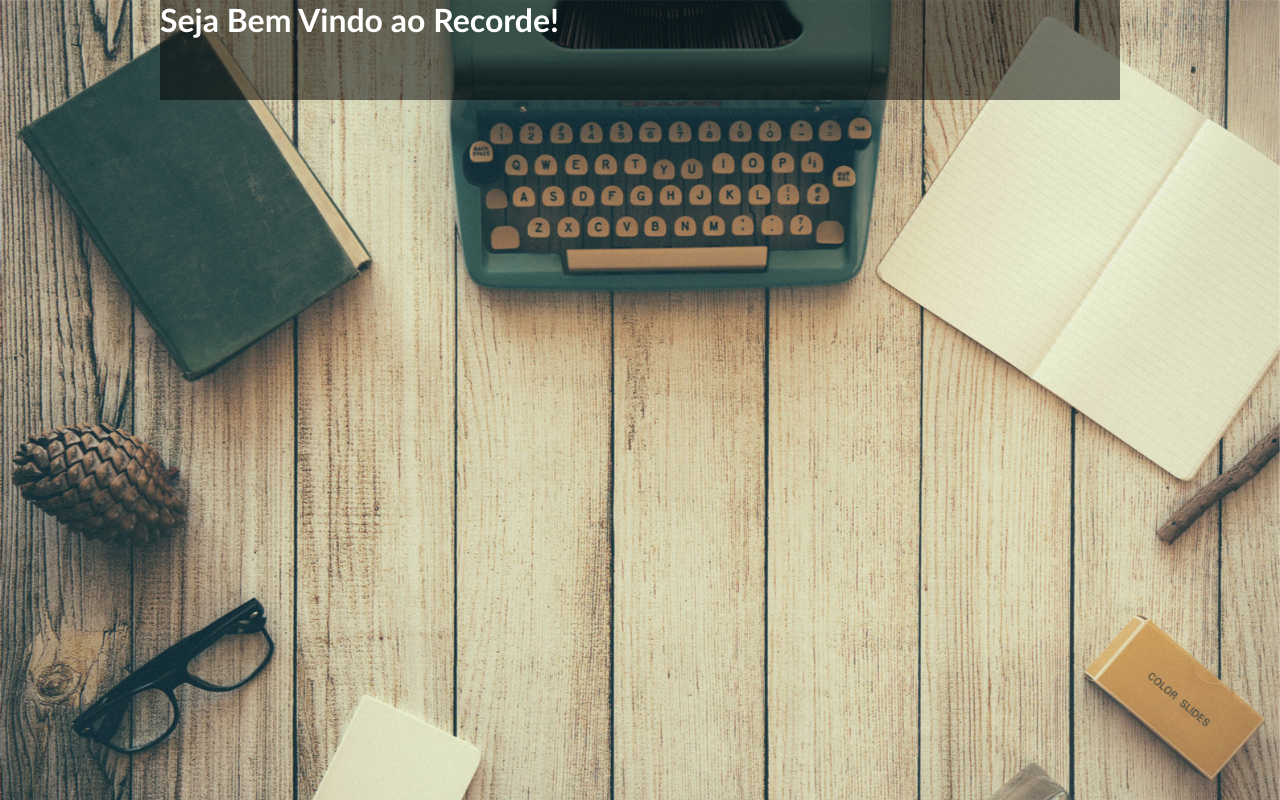
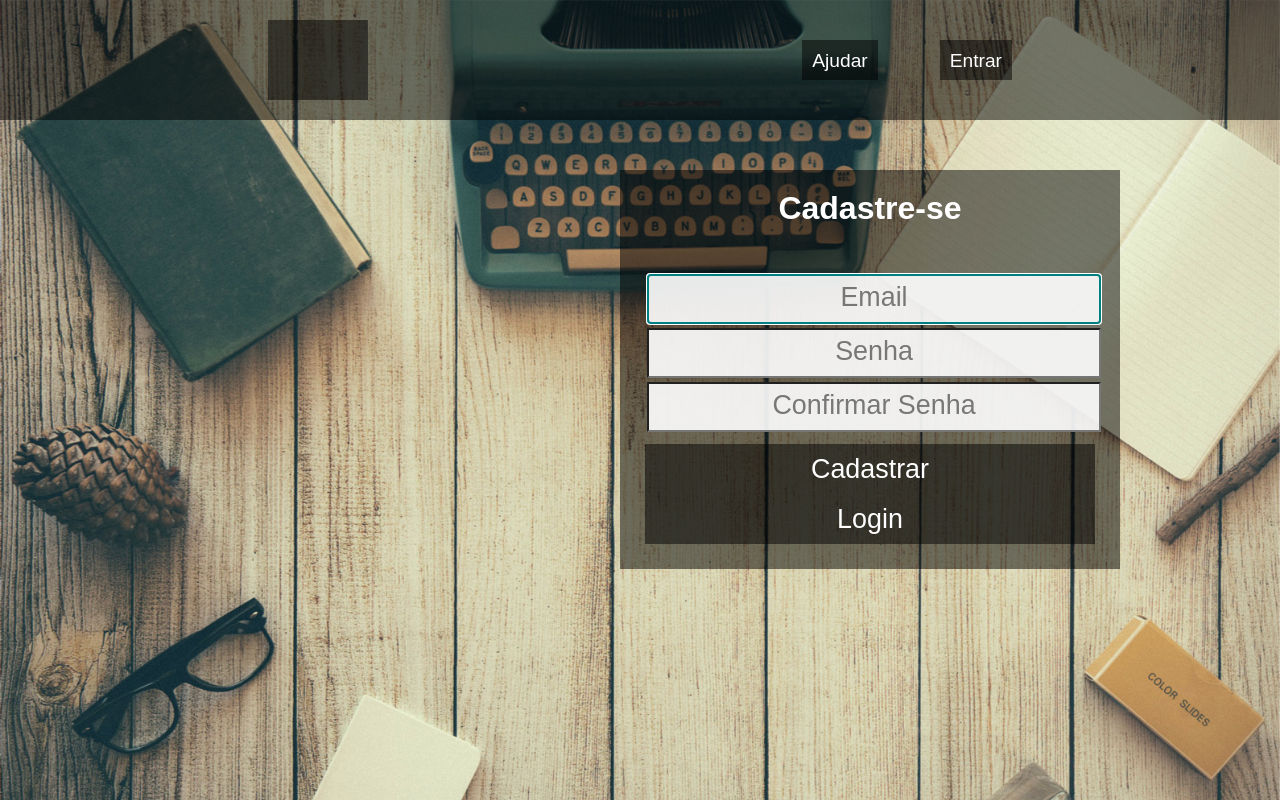
Before and after one commit to chicobentojr/mind-scratches, a plain HTML site: page index.html in a window 1280 px wide. Drawn offline with Linux system fonts and the light colour scheme.

Commit message:
Implementa página index completa + adiciona página grupo/criar + adiciona estilo mestre + adiciona estilo principal + adiciona arquivos de imagens

```diff
--- a/estilos/inicial.css
+++ b/estilos/inicial.css
@@ -1,16 +1,54 @@
-* {
-    font-family: 'Trebuchet MS', sans-serif;
-    margin: 0;
-    padding: 0;
-}
 body {
     background: no-repeat url('../imagens/bg-index.jpg');
     background-size: cover;
-    color: white;
-    margin: 0 auto;
-    max-width: 960px;
 }
-header {
-    background-color: rgba(0, 0, 0, 0.50);
-    height: 100px;
+header .logo{
+    margin-left: 20%;
+    width: 100px;
+    height: 80px;
+    background-color: rgba(0,0,0,0.50);
+    float:left;
 }
+header .button {
+    margin-top: 20px;
+}
+.ajudar.button{
+    float:right;
+    margin-right: 5%;
+}
+.entrar.button{
+    float:right;
+    margin-right: 20%;
+}
+
+aside{
+    margin-top: 50px;
+    float: right;
+    width: 500px;
+    height: auto;
+    background-color: rgba(0,0,0,0.50);
+    text-align: center;
+}
+aside h1{
+    font-size: 2em;
+    margin: 20px;
+}
+
+aside form{
+    padding: 25px;
+    font-size: 1.4em;
+}
+
+aside form input{
+    text-align: center;
+    width: 430px;
+    padding: 10px;
+    margin: 2px;
+}
+aside form .actions{
+    margin-top: 10px;
+}
+aside form .button{
+    display: block;
+    height: 30px;
+}
--- /dev/null
+++ b/estilos/mestre.css
@@ -0,0 +1,46 @@
+* {
+    font-family: 'Agency FB', sans-serif;
+    font-size: 1em;
+    color: white;
+    margin: 0;
+    padding: 0;
+}
+
+.button{
+    font-size: 1.2em;
+    padding: 10px;
+    height: 20px;
+    display: inline;
+    background-color: rgba(0,0,0,0.50);
+}
+
+.button:hover{
+    background-color: teal;
+}
+
+input {
+    color: black;
+    background-color: rgba(256,256,256,0.90);
+}
+
+input:focus{
+    outline-color:teal;
+}
+
+::-webkit-input-placeholder{
+    color: rgba(0,0,0,0.5);
+    font-size: 1.2em;
+}
+
+header {
+    padding: 20px;
+    background-color: rgba(0, 0, 0, 0.50);
+    height: 120px;
+    width: 100%;
+    box-sizing: border-box;
+}
+
+main{
+    margin: 0 auto;
+    max-width: 960px;
+}
--- a/estilos/principal.css
+++ b/estilos/principal.css
@@ -1,3 +1,69 @@
-body {
+header .logo{
+    margin-left: 20%;
+    width: 100px;
+    height: 80px;
+    background-color: rgba(0,0,0,0.50);
+    float:left;
+}
 
+header .search.bar{
+    margin: 20px;
+    margin-left: 120px;
+    float: left;
 }
+
+header .search.bar input{
+    padding: 5px;
+    width: 300px;
+}
+
+header .search.bar .icon.search{
+    width: 20px;
+    height: 20px;
+}
+header .button{
+    float: right;
+    margin-top: 20px;
+}
+header .sair.button{
+    margin-right: 20%;
+}
+header .notificacoes.button{
+    margin-right: 1%;
+}
+
+#menu{
+    margin-top: 30px;
+    float: left;
+    width: 250px;
+    height: 450px;
+    background-color: rgba(0,0,0,0.2);
+    text-align: center;
+    box-sizing: border-box;
+    padding: 0 15px;
+}
+
+#menu .usuario.imagem img{
+    margin-top: 20px;
+    width: 120px;
+    height: 160px;
+    border-radius: 500px;
+}
+#menu .opcoes{
+    margin-top: 30px;
+}
+#menu .opcoes li{
+    display: block;
+    width: 200px;
+}
+
+#conteudo{
+    margin-top: 30px;
+    margin-left: 57px;
+    float: left;
+    width: 600px;
+    height: 500px;
+    background-color: rgba(0,0,0,0.2);
+    box-sizing: border-box;
+    padding: 15px;
+}
--- a/index.html
+++ b/index.html
@@ -3,13 +3,31 @@
 <head>
     <meta charset="utf-8" />
     <title>Recorde - 2015</title>
+
+    <link type="text/css" href="estilos/mestre.css" rel="stylesheet" />
     <link type="text/css" href="estilos/inicial.css" rel="stylesheet" />
 </head>
 <body>
     <header>
-        <h1>
-            Seja Bem Vindo ao Recorde!
-        </h1>
+        <div class="logo">
+            <!--<img src="#" alt="logo"/>-->
+        </div>
+        <div class="entrar button">Entrar</div>
+        <div class="ajudar button">Ajudar</div>
     </header>
+    <main>
+        <aside>
+            <h1>Cadastre-se</h1>
+            <form>
+                <input type="email" placeholder="Email" autofocus required/>
+                <input type="password" placeholder="Senha" required />
+                <input type="password" placeholder="Confirmar Senha" required />
+                <div class="actions">
+                    <div class="cadastrar button">Cadastrar</div>
+                    <div class="login button">Login</div>
+                </div>
+            </form>
+        </aside>
+    </main>
 </body>
 </html>
```
Also changed, not shown: grupo/criar.html (added, +37 -0 lines), imagens/imagem ico.jpg (added), imagens/music file ico.png (added), imagens/note accept ico.png (added), imagens/note add ico.png (added), imagens/notice ico.png (added), imagens/play ico.png (added), imagens/scratched ico.png (added), imagens/search ico.png (added), imagens/star ico.png (added), imagens/user photo original.jpg (added), imagens/user photo.png (added).
